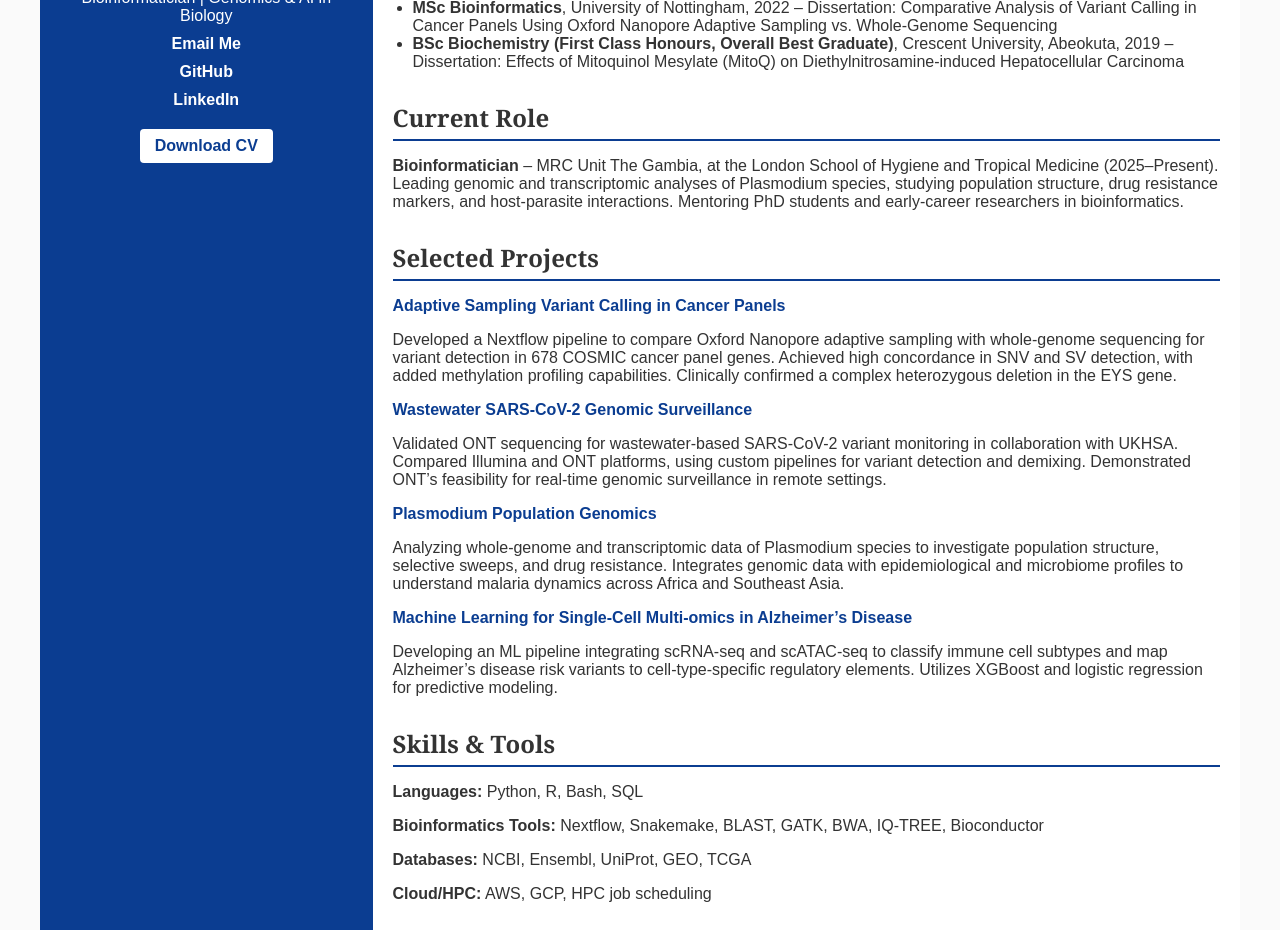
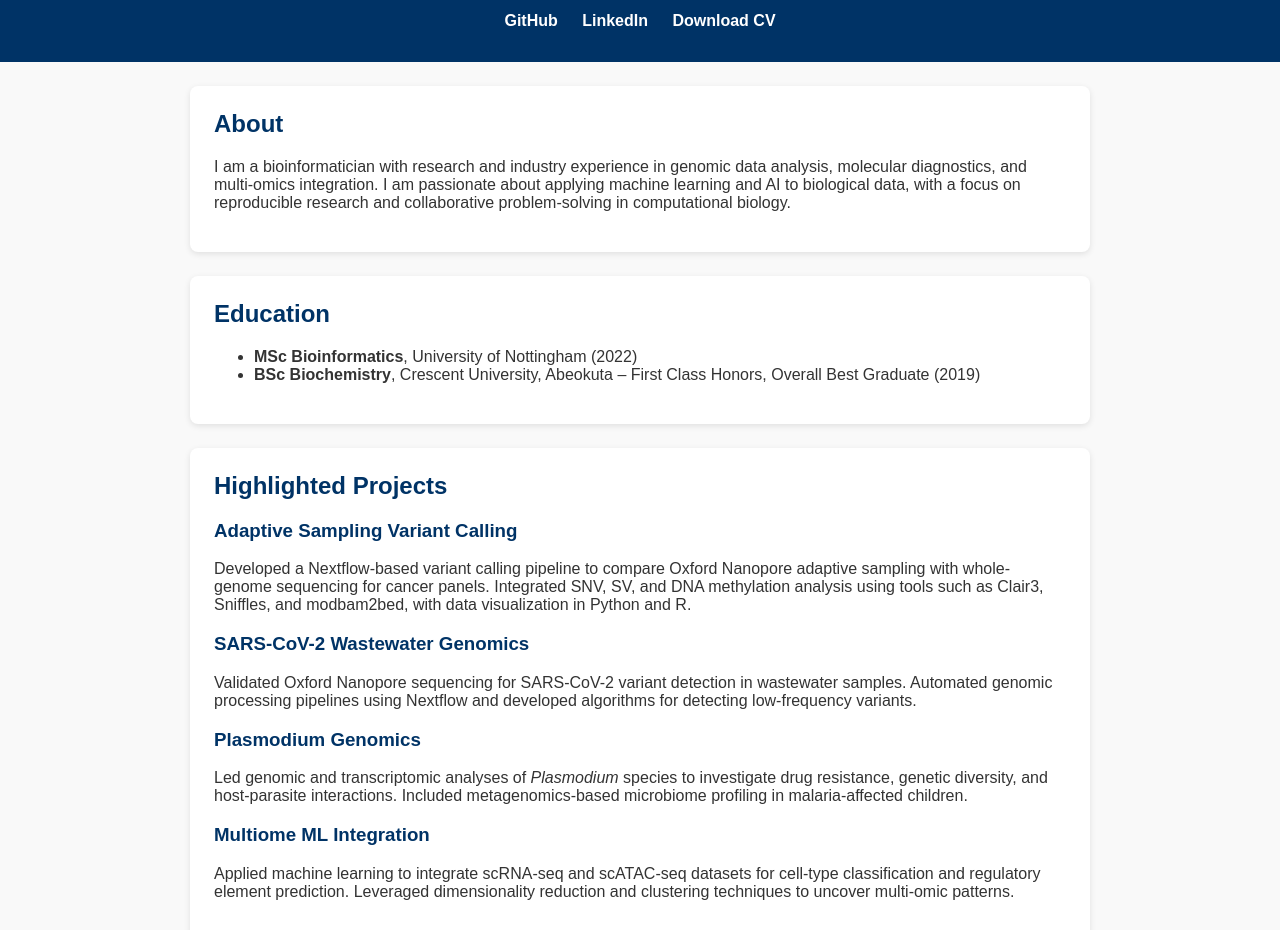
Before and after one commit to halimasalam/halimasalam.github.io, a plain HTML site: page index.html in a window 1280 px wide. Shown: the part 291-1221 px from the top of the page. Drawn offline with Linux system fonts and the light colour scheme.

Commit message:
Add profile page

```diff
--- a/index.html
+++ b/index.html
@@ -3,86 +3,94 @@
 <head>
     <meta charset="UTF-8">
     <meta name="viewport" content="width=device-width, initial-scale=1.0">
-<title>Halima Ibironke Abdulsalam - Bioinformatician</title>
+    <title>Halima Ibironke Abdulsalam | Bioinformatician</title>
     <link rel="stylesheet" href="style.css">
 </head>
 <body>
-
+    <header>
         <div class="container">
-    <aside>
-        <img src="https://via.placeholder.com/150" alt="Profile Photo">
+            <img src="https://via.placeholder.com/150" alt="Profile Photo" class="profile-photo">
             <h1>Halima Ibironke Abdulsalam</h1>
-        <p>Bioinformatician | Genomics & AI in Biology</p>
+            <p class="tagline">Bioinformatician | Genomics & Multi-omics Research | Machine Learning for Biology</p>
             <div class="links">
-            <a href="mailto:halimasalam66@gmail.com">Email Me</a>
                 <a href="https://github.com/halimasalam" target="_blank">GitHub</a>
                 <a href="https://www.linkedin.com/in/abdulsalam-halima/" target="_blank">LinkedIn</a>
+                <a href="CV.pdf" target="_blank">Download CV</a>
             </div>
-        <a href="Halima_Abdulsalam_CV.pdf" class="btn" target="_blank">Download CV</a>
-    </aside>
+        </div>
+    </header>
 
-    <main>
+    <main class="container">
         <section>
-            <h2>About Me</h2>
-            <p>I am a bioinformatician with experience in genomic data analysis, molecular diagnostics, and multi-omics integration. I am passionate about applying machine learning and AI to biological data, particularly in infectious diseases and neurodegenerative disorders. I have worked across academia and industry, from rare disease and cancer genomics at Genomics England to malaria population genomics at MRC Unit The Gambia (LSHTM). My work bridges computational pipelines and biological insight, with a strong focus on reproducibility and collaborative problem-solving.</p>
+            <h2>About</h2>
+            <p>
+                I am a bioinformatician with research and industry experience in genomic data analysis, molecular diagnostics, and multi-omics integration.
+                I am passionate about applying machine learning and AI to biological data, with a focus on reproducible research and collaborative problem-solving in computational biology.
+            </p>
         </section>
 
         <section>
             <h2>Education</h2>
             <ul>
-                <li><strong>MSc Bioinformatics</strong>, University of Nottingham, 2022 – Dissertation: Comparative Analysis of Variant Calling in Cancer Panels Using Oxford Nanopore Adaptive Sampling vs. Whole-Genome Sequencing</li>
-                <li><strong>BSc Biochemistry (First Class Honours, Overall Best Graduate)</strong>, Crescent University, Abeokuta, 2019 – Dissertation: Effects of Mitoquinol Mesylate (MitoQ) on Diethylnitrosamine-induced Hepatocellular Carcinoma</li>
+                <li><strong>MSc Bioinformatics</strong>, University of Nottingham (2022)</li>
+                <li><strong>BSc Biochemistry</strong>, Crescent University, Abeokuta – First Class Honors, Overall Best Graduate (2019)</li>
             </ul>
         </section>
 
         <section>
-            <h2>Current Role</h2>
-            <p><strong>Bioinformatician</strong> – MRC Unit The Gambia, at the London School of Hygiene and Tropical Medicine (2025–Present). Leading genomic and transcriptomic analyses of Plasmodium species, studying population structure, drug resistance markers, and host-parasite interactions. Mentoring PhD students and early-career researchers in bioinformatics.</p>
-        </section>
-
-        <section>
-            <h2>Selected Projects</h2>
-
+            <h2>Highlighted Projects</h2>
+            <div class="projects">
                 <div class="project">
-                <p class="project-title"><a href="https://github.com/halimasalam/AdaptiveSeqVCall" target="_blank">Adaptive Sampling Variant Calling in Cancer Panels</a></p>
-                <p>Developed a Nextflow pipeline to compare Oxford Nanopore adaptive sampling with whole-genome sequencing for variant detection in 678 COSMIC cancer panel genes. Achieved high concordance in SNV and SV detection, with added methylation profiling capabilities. Clinically confirmed a complex heterozygous deletion in the EYS gene.</p>
+                    <h3><a href="https://github.com/halimasalam/AdaptiveSeqVCall" target="_blank">Adaptive Sampling Variant Calling</a></h3>
+                    <p>
+                        Developed a Nextflow-based variant calling pipeline to compare Oxford Nanopore adaptive sampling with whole-genome sequencing for cancer panels.
+                        Integrated SNV, SV, and DNA methylation analysis using tools such as Clair3, Sniffles, and modbam2bed, with data visualization in Python and R.
+                    </p>
                 </div>
-
                 <div class="project">
-                <p class="project-title"><a href="https://github.com/halimasalam/SARS-CoV-2_wastewater_project" target="_blank">Wastewater SARS-CoV-2 Genomic Surveillance</a></p>
-                <p>Validated ONT sequencing for wastewater-based SARS-CoV-2 variant monitoring in collaboration with UKHSA. Compared Illumina and ONT platforms, using custom pipelines for variant detection and demixing. Demonstrated ONT’s feasibility for real-time genomic surveillance in remote settings.</p>
+                    <h3><a href="https://github.com/halimasalam/SARS-CoV-2_wastewater_project" target="_blank">SARS-CoV-2 Wastewater Genomics</a></h3>
+                    <p>
+                        Validated Oxford Nanopore sequencing for SARS-CoV-2 variant detection in wastewater samples.
+                        Automated genomic processing pipelines using Nextflow and developed algorithms for detecting low-frequency variants.
+                    </p>
                 </div>
-
                 <div class="project">
-                <p class="project-title"><a href="https://github.com/halimasalam/PlasmoGenomics" target="_blank">Plasmodium Population Genomics</a></p>
-                <p>Analyzing whole-genome and transcriptomic data of Plasmodium species to investigate population structure, selective sweeps, and drug resistance. Integrates genomic data with epidemiological and microbiome profiles to understand malaria dynamics across Africa and Southeast Asia.</p>
+                    <h3><a href="https://github.com/halimasalam/PlasmoGenomics" target="_blank">Plasmodium Genomics</a></h3>
+                    <p>
+                        Led genomic and transcriptomic analyses of <em>Plasmodium</em> species to investigate drug resistance, genetic diversity, and host-parasite interactions.
+                        Included metagenomics-based microbiome profiling in malaria-affected children.
+                    </p>
                 </div>
-
                 <div class="project">
-                <p class="project-title"><a href="https://github.com/halimasalam/Multiome-ML-Project-scRNA-scATAC" target="_blank">Machine Learning for Single-Cell Multi-omics in Alzheimer’s Disease</a></p>
-                <p>Developing an ML pipeline integrating scRNA-seq and scATAC-seq to classify immune cell subtypes and map Alzheimer’s disease risk variants to cell-type-specific regulatory elements. Utilizes XGBoost and logistic regression for predictive modeling.</p>
+                    <h3><a href="https://github.com/halimasalam/Multiome-ML-Project-scRNA-scATAC" target="_blank">Multiome ML Integration</a></h3>
+                    <p>
+                        Applied machine learning to integrate scRNA-seq and scATAC-seq datasets for cell-type classification and regulatory element prediction.
+                        Leveraged dimensionality reduction and clustering techniques to uncover multi-omic patterns.
+                    </p>
+                </div>
             </div>
         </section>
 
         <section>
-            <h2>Skills & Tools</h2>
-            <p><strong>Languages:</strong> Python, R, Bash, SQL</p>
-            <p><strong>Bioinformatics Tools:</strong> Nextflow, Snakemake, BLAST, GATK, BWA, IQ-TREE, Bioconductor</p>
-            <p><strong>Databases:</strong> NCBI, Ensembl, UniProt, GEO, TCGA</p>
-            <p><strong>Cloud/HPC:</strong> AWS, GCP, HPC job scheduling</p>
+            <h2>Skills</h2>
+            <p><strong>Languages & Tools:</strong> Python, R, Bash, Nextflow, Snakemake, HPC, AWS, GCP, BLAST, GATK, HMMER</p>
+            <p><strong>Domains:</strong> Genomics, Transcriptomics, Metagenomics, Workflow Automation, Machine Learning for Biology</p>
         </section>
 
         <section>
             <h2>Publications & Presentations</h2>
             <ul>
-                <li>Kerr S, Abdulsalam H, et al. “Validating Oxford Nanopore Technologies Long-Read Sequencing for Monitoring Variant Frequencies of SARS-COV-2 in Wastewater Samples” – Manuscript in preparation.</li>
-                <li>“Genome-wide MicroRNA Expression Profiles in COPD: Early Predictors for Cancer Development” – Presented at the Life Sciences Department, University of Nottingham.</li>
+                <li>Kerr S., Abdulsalam H., Gaskins M., et al. “Validating Oxford Nanopore Technologies Long-Read Sequencing for Monitoring Variant Frequencies of SARS-CoV-2 in Wastewater Samples” – Manuscript in preparation.</li>
+                <li>Genome-wide MicroRNA Expression Profiles in COPD – Presented at University of Nottingham.</li>
             </ul>
         </section>
 
         <section>
             <h2>Teaching & Mentorship</h2>
-            <p>Mentor and train PhD students, interns, and early-career researchers on bioinformatics applications, from NGS pipelines to functional genomics. Developed and delivered hands-on training sessions at MRCG and NIMR.</p>
+            <p>
+                Mentor and train PhD students and early-career researchers in bioinformatics applications for infectious disease research,
+                and provide NGS analysis mentorship to colleagues at the Nigerian Institute of Medical Research.
+            </p>
         </section>
 
         <section>
@@ -94,8 +102,17 @@
                 <li>Member – Women for Africa Foundation</li>
             </ul>
         </section>
+
+        <section>
+            <h2>Contact</h2>
+            <p>Email: <a href="mailto:halimasalam66@gmail.com">halimasalam66@gmail.com</a></p>
+            <p>Phone: +2348030626776</p>
+            <p>Location: Lagos, Nigeria</p>
+        </section>
     </main>
-</div>
 
+    <footer>
+        <p>&copy; 2025 Halima Ibironke Abdulsalam</p>
+    </footer>
 </body>
 </html>
--- a/style.css
+++ b/style.css
@@ -1,104 +1,88 @@
 body {
+    font-family: Arial, sans-serif;
     margin: 0;
-    font-family: Arial, sans-serif;
+    background-color: #f9f9f9;
     color: #333;
-    background-color: #fafafa;
 }
 
-a {
-    color: #0b3d91; /* Deep blue accent */
+header {
+    background-color: #003366;
+    color: white;
+    padding: 2rem 0;
+    text-align: center;
+}
+
+.container {
+    width: 90%;
+    max-width: 900px;
+    margin: auto;
+}
+
+.profile-photo {
+    border-radius: 50%;
+    border: 3px solid white;
+    width: 150px;
+    height: 150px;
+    object-fit: cover;
+    margin-bottom: 1rem;
+}
+
+h1 {
+    margin: 0.5rem 0;
+}
+
+.tagline {
+    font-style: italic;
+}
+
+.links a {
+    color: white;
+    margin: 0 10px;
+    text-decoration: none;
+    font-weight: bold;
+}
+
+.links a:hover {
+    text-decoration: underline;
+}
+
+section {
+    background: white;
+    margin: 1.5rem 0;
+    padding: 1.5rem;
+    border-radius: 8px;
+    box-shadow: 0 2px 6px rgba(0,0,0,0.1);
+}
+
+h2 {
+    color: #003366;
+    margin-top: 0;
+}
+
+.projects .project {
+    margin-bottom: 1rem;
+}
+
+.projects .project h3 a {
+    color: #003366;
     text-decoration: none;
 }
 
-a:hover {
+.projects .project h3 a:hover {
     text-decoration: underline;
 }
 
-.container {
-    display: flex;
-    flex-wrap: wrap;
-    max-width: 1200px;
-    margin: auto;
+footer {
+    text-align: center;
+    padding: 1rem;
+    background: #003366;
+    color: white;
+    margin-top: 2rem;
 }
 
-aside {
-    background: #0b3d91;
-    color: white;
-    padding: 20px;
-    flex: 1 1 250px;
-    text-align: center;
-}
-
-aside img {
-    border-radius: 50%;
-    width: 150px;
-    height: 150px;
-    object-fit: cover;
-    margin-bottom: 15px;
-}
-
-aside h1 {
-    font-family: 'Georgia', serif;
-    font-size: 1.5em;
-    margin-bottom: 5px;
-}
-
-aside p {
-    margin: 5px 0;
-}
-
-aside .links a {
-    display: block;
-    margin: 10px 0;
-    color: white;
-    font-weight: bold;
-}
-
-.btn {
-    display: inline-block;
-    padding: 8px 15px;
-    background: white;
-    color: #0b3d91;
-    border-radius: 4px;
-    margin-top: 10px;
-    font-weight: bold;
-}
-
-.btn:hover {
-    background: #e6e6e6;
-}
-
-main {
-    flex: 3 1 700px;
-    padding: 20px;
-    background: white;
-}
-
-section {
-    margin-bottom: 30px;
-}
-
-h2 {
-    font-family: 'Georgia', serif;
-    border-bottom: 2px solid #0b3d91;
-    padding-bottom: 5px;
-    margin-bottom: 10px;
-}
-
-ul {
-    padding-left: 20px;
-}
-
-.project {
-    margin-bottom: 15px;
-}
-
-.project-title {
-    font-weight: bold;
-}
-
-@media (max-width: 768px) {
-    .container {
-        flex-direction: column;
+@media (max-width: 600px) {
+    .profile-photo {
+        width: 120px;
+        height: 120px;
     }
 }
```
Lines whose indentation alone changed are shown as unchanged.
